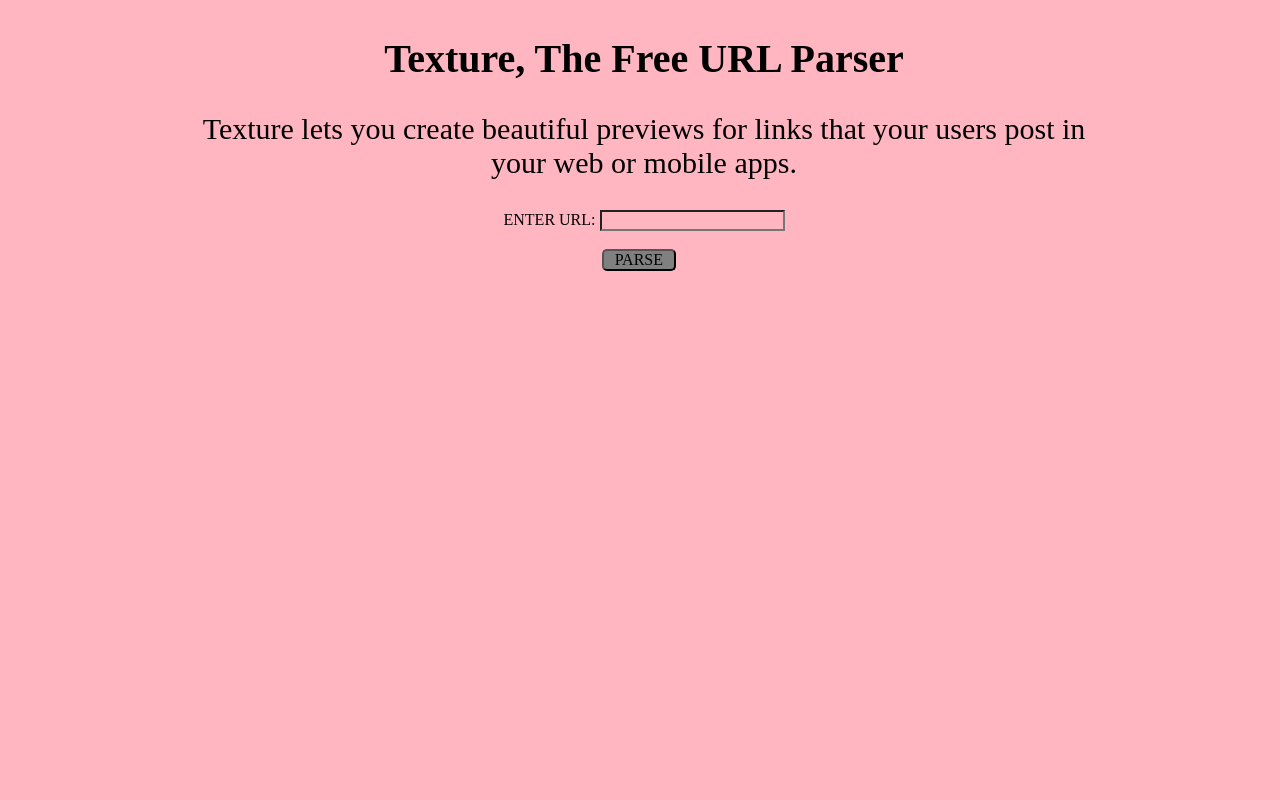
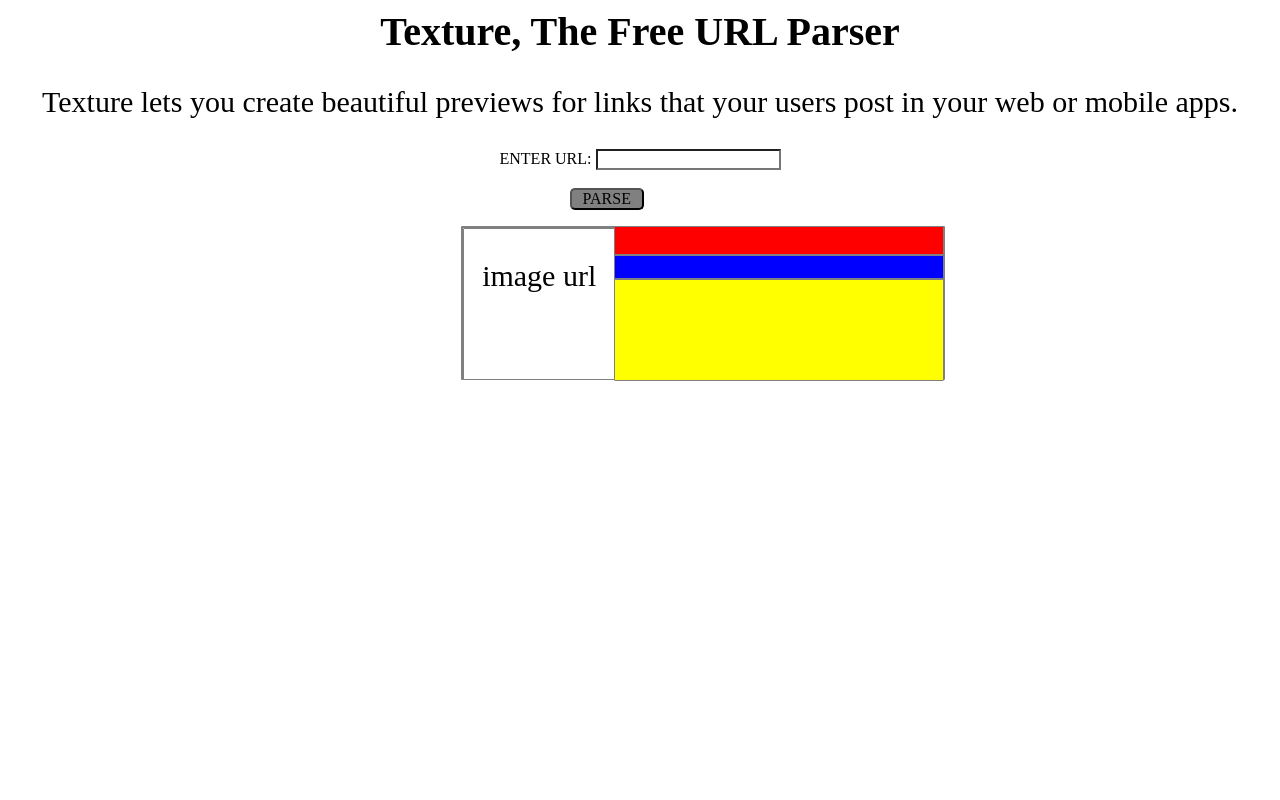
Before and after one commit to athyuttamre/texture, a PHP site: page / in a window 1280 px wide. Run offline with PHP 8.4, Linux system fonts and the light colour scheme; some libraries are stand-ins or nearby versions.

Commit message:
finalized parser divs, need to fix button

```diff
--- a/css/main.css
+++ b/css/main.css
@@ -1,5 +1,5 @@
 * {
-	background-color: #FFB6C1;
+	background-color: white;
 }
 
 p {
@@ -21,16 +21,60 @@
 	font-size: 40px;
 }
 
-#main_div {
+#databox {
+	border-radius: 1px;
+	border: 2px solid grey;
+	background-color: white;
+	height: 150px;
+	width: 480px;
+	margin-right: 15%;
+	margin-left: 25%;
 	text-align: center;
-	position: absolute;
-	margin-right: 15%;
-	margin-left: 15%;
 }
 
-.content {
-	position: relative;
+#image{
+	border-radius: 1px;
+	border: 1px solid grey;
+	background-color: white;
+	height: 150px;
+	width: 150px;
+	margin-left: 0%;
+	text-align: center;
 }
+
+#title{
+	border-radius: 1px;
+	border: 1px solid grey;
+	background-color: red;
+	height: 27px;
+	width: 328px;
+	margin-left: 31.5%;
+	margin-top: -32%;
+	text-align: center;
+}
+
+#link{
+	border-radius: 1px;
+	border: 1px solid grey;
+	background-color: blue;
+	height: 22px;
+	width: 328px;
+	margin-top: 0%;
+	margin-left: 31.5%;
+	text-align: center;
+}
+
+#text{
+	border-radius: 1px;
+	border: 1px solid grey;
+	background-color: yellow;
+	height: 100px;
+	width: 328px;
+	margin-top: 0%;
+	margin-left: 31.5%;
+	text-align: center;
+}
+
 
 #button {
 	border: 2px outset black;
@@ -39,5 +83,6 @@
 	height: auto;
 	width: 70px;
 	text-align: center;
-	margin-left: 35%;
+	margin-left: 25%;
+
 }
--- a/index.html
+++ b/index.html
@@ -26,16 +26,21 @@
     <form>
         ENTER URL: <input type="text" name="url">
         <br><br>
-        <div id="button">PARSE</div>
+       <div id="button">PARSE</div>
     </form>
 
+    <div id="databox">
+        <div id="image">
+            <p>image url</p>
+        </div>
+        <div id="title"></div>
+        <div id="link"></div>
+        <div id="text"></div>
+    </div>
 
     <span id="loading" style="float:right">
     </span>
-    <div class="fb-box-wrap"></div>
-
-    <div id="databox"></div>
-</div>
+   <div class="fb-box-wrap"></div>
 
 
 </body>
```
